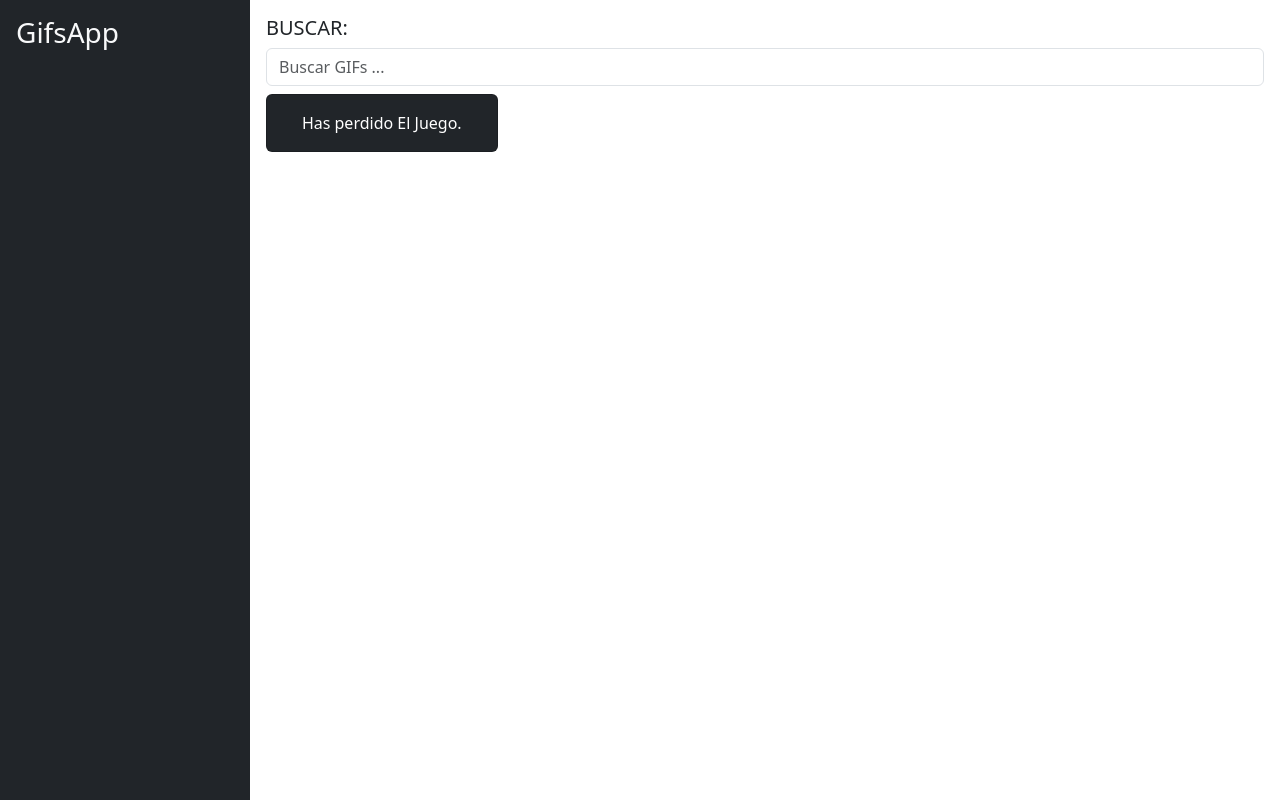
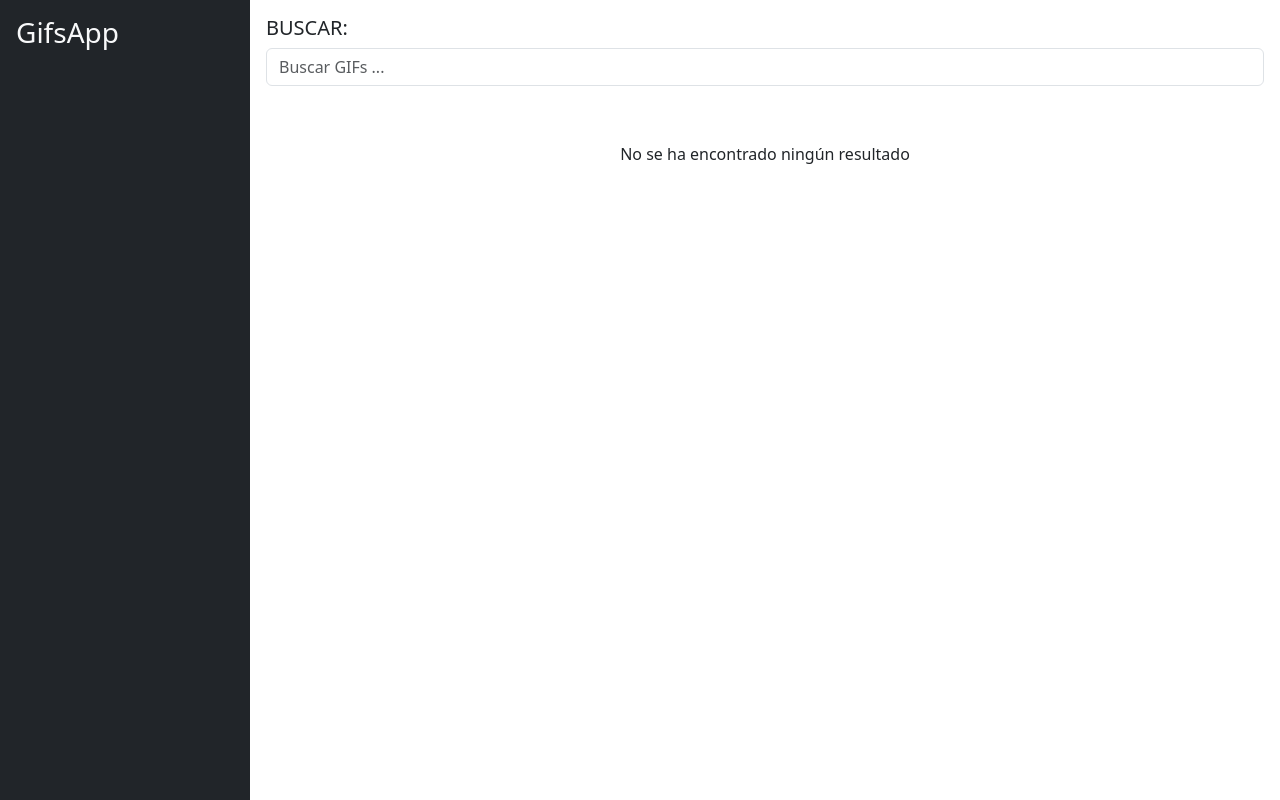
Before and after one commit to antoniobenitez01/exercise-gifsapp, an Angular app: page / in a window 1280 px wide. Built offline with nearby package versions, Linux system fonts and the light colour scheme.

Commit message:
Automatic Angular Push

```diff
--- a/src/app/gifs/components/card-list/card-list.html
+++ b/src/app/gifs/components/card-list/card-list.html
@@ -1,17 +1,21 @@
-
+@if(listadoGifs.length === 0) {
+  <p class="text-center mt-5">No se ha encontrado ningún resultado</p>
+} @else {
   <div class="row">
     <!-- Pantallas medianas cada columna ocupa 3/12 -->
     <!-- Pantallas pequeñas cada columna ocupa 6/12 -->
+    @for (gif of listadoGifs; track $index) {
       <div class="col-md-3 col-sm-6">
         <!-- card - Hacer 'tarjetas' -->
         <!-- margin-bottom 2 -->
         <!-- background dark -->
-    <div class="card mb-2 text-center bg-dark">
-      <!-- TODO: Crear imagen -->
+        <div class="card mb-2 text-center bg-dark text-light">
+          <img src="{{gif.images.original.url}}" class="card-img-top" alt="{{gif.title}}">
           <div class="card-body">
-        <p class="card-text text-white">
-          Has perdido El Juego.
-        </p>
+            <h5 class="card-title">{{gif.title}}</h5>
           </div>
         </div>
       </div>
+    }
+  </div>
+}
--- a/src/app/gifs/services/gifs.ts
+++ b/src/app/gifs/services/gifs.ts
@@ -46,7 +46,6 @@ export class GifsService {
     this.http.get<SearchResponse>(`${ this.serviceurl }/search`,{ params })
     .subscribe( resp => {
       this.listadoGifs = resp.data;
-      console.log(resp.data[1].images.downsized_large.url);
     })
   }
 }
```
Lines whose indentation alone changed are shown as unchanged.
